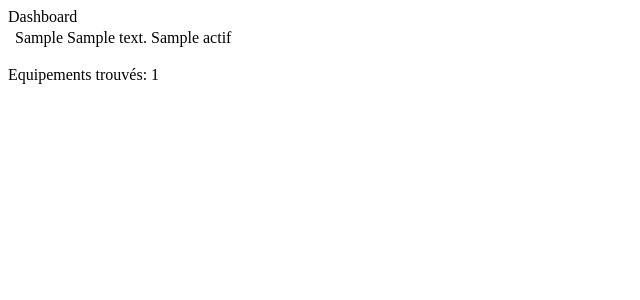
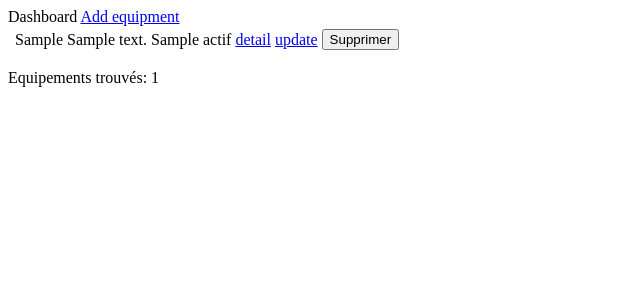
Before and after one commit to EnesBrt/EquipNet, a Django app: page /dashboard/ in a window 1280 px wide. Shown: the top 300 px of the page, without its empty margins (0-640 px from the left). Run offline with Django 5.2, Linux system fonts and the light colour scheme; tables that the repository leaves empty hold one stand-in row (values such as "Sample post").

Commit message:
Add update delete and functions

```diff
--- a/cmdb_app/models.py
+++ b/cmdb_app/models.py
@@ -1,16 +1,4 @@
 from django.db import models
-from django.contrib.auth.models import User
-
-
-class NetworkEquipment(models.Model):
-    """
-    Represents a piece of network equipment with basic information and status.
-    """
-
-    # Basic information about the equipment
-    from django.db import models
-
-
 from django.contrib.auth.models import User
 
 
--- a/cmdb_app/templates/dashboard.html
+++ b/cmdb_app/templates/dashboard.html
@@ -3,6 +3,7 @@
 {% block title %} Dashboard {% endblock %}
 
 {% block content %}
+    <a href="{% url 'add_equipment' %}">Add equipment</a>
     <table>
         <tbody>
             {% for equipment in equipments %}
@@ -12,6 +13,16 @@
                     <td>{{ equipment.ip_address }}</td>
                     <td>{{ equipment.location }}</td>
                     <td>{{ equipment.status }}</td>
+                    {% if equipments %}
+                        <td><a href="{% url 'equipment_detail' id=equipment.id %}">detail</a></td>
+                        <td><a href="{% url 'update_equipment' id=equipment.id %}">update</a></td>
+                        <td>
+                            <form method="post" action="{% url 'delete_equipment' pk=equipment.pk %}" style="display: inline;">
+                                {% csrf_token %}
+                                <button type="submit" onclick="return confirm('Êtes-vous sûr de vouloir supprimer cet équipement ?');">Supprimer</button>
+                            </form>
+                        </td>
+                    {% endif %}
                 </tr>
             {% endfor %}
         </tbody>
--- a/cmdb_app/urls.py
+++ b/cmdb_app/urls.py
@@ -5,4 +5,17 @@ urlpatterns = [
     path("", views.login_page, name="login_page"),
     path("dashboard/", views.dashboard, name="dashboard"),
     path("add_equipment/", views.add_equimpent, name="add_equipment"),
+    path(
+        "equipment_detail/<int:id>/", views.equipment_details, name="equipment_detail"
+    ),
+    path(
+        "update_equipment/<int:id>/",
+        views.update_equipment,
+        name="update_equipment",
+    ),
+    path(
+        "dashboard/delete_equipment/<int:pk>/",
+        views.delete_equipment,
+        name="delete_equipment",
+    ),
 ]
--- a/cmdb_app/views.py
+++ b/cmdb_app/views.py
@@ -45,7 +45,7 @@ def add_equimpent(request):
     if request.method == "POST":
         add_equimpent_form = AddEquipmentForm(request.POST)
         if add_equimpent_form.is_valid():
-            equipment = add_equimpent_form.save()
+            add_equimpent_form.save()
             messages.success(request, "Equipment added successfully")
             return redirect("dashboard")
         else:
@@ -55,3 +55,47 @@ def add_equimpent(request):
     return render(
         request, "add_equipment.html", {"add_equipment_form": add_equimpent_form}
     )
+
+
+def update_equipment(request, id):
+    equipment = NetworkEquipment.objects.get(id=id)
+    if request.method == "POST":
+        update_form = AddEquipmentForm(request.POST, instance=equipment)
+        if update_form.is_valid():
+            update_form.save()
+            messages.success(request, "Equipment updated successfully")
+            return redirect("dashboard")
+        else:
+            messages.error(request, "There was an error updating the equipment")
+    else:
+        update_form = AddEquipmentForm()
+    return render(
+        request,
+        "update_equipment.html",
+        {"update_form": update_form},
+    )
+
+
+def delete_equipment(request, pk):
+    equipment = NetworkEquipment.objects.get(pk=pk)
+    if request.method == "POST":
+        equipment.delete()
+        return redirect("dashboard")
+    else:
+        return redirect("dashboard")
+
+
+def equipment_details(request, id):
+    details = NetworkEquipment.objects.get(id=id)
+
+    context = {
+        "id": details.id,
+        "device_name": details.device_name,
+        "device_type": details.device_type,
+        "host": details.host,
+        "location": details.location,
+        "port": details.port,
+        "status": details.status,
+    }
+
+    return render(request, "equipment_detail.html", context)
```
Also changed, not shown: cmdb_app/templates/equipment_detail.html (added, +31 -0 lines), cmdb_app/templates/update_equipment.html (added, +11 -0 lines).
